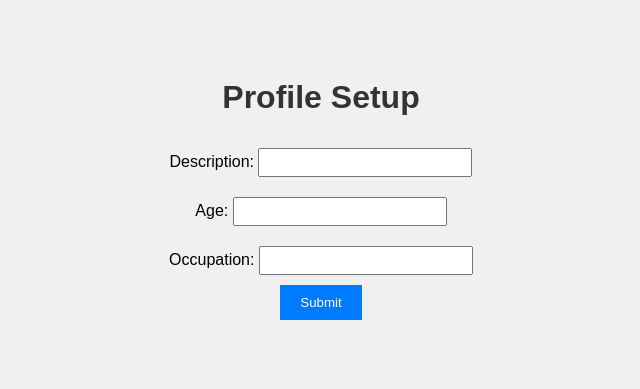
After one commit to Dyddxd/Simple-App, a FastAPI app: template templates/profile.html in a window 1280 px wide. The commit adds this page. Shown: the top 389 px of the page, without its empty margins (319-959 px from the left). Run offline with FastAPI, Linux system fonts and the light colour scheme; the template is opened without the code that fills it, so the values that code supplies are empty.

Commit message:
Add connectivity with the database. Add additional logic and html page for user profile.

```diff
--- a/main.py
+++ b/main.py
@@ -7,13 +7,18 @@ from passlib.context import CryptContext
 from starlette.middleware.sessions import SessionMiddleware
 import os
 from dotenv import load_dotenv
+import mysql.connector
+from mysql.connector import Error
 
 app = FastAPI()
 
 # Secret key for session management
 load_dotenv()
 SECRET_KEY = os.getenv("SECRET_KEY")
-print(SECRET_KEY)
+DB_HOST = os.getenv("DB_HOST")
+DB_USER = os.getenv("DB_USER")
+DB_PASSWORD = os.getenv("DB_PASSWORD")
+DB_NAME = os.getenv("DB_NAME")
 app.add_middleware(SessionMiddleware, secret_key=SECRET_KEY)
 
 # Password hashing context
@@ -22,8 +27,13 @@ pwd_context = CryptContext(schemes=["bcrypt"], deprecated="auto")
 # Session serializer
 serializer = URLSafeSerializer(SECRET_KEY)
 
-# Dummy user database
-fake_db = {}
+# MySQL connection details
+db_config = {
+    'host': DB_HOST,
+    'user': DB_USER,
+    'password': DB_PASSWORD,
+    'database': DB_NAME
+}
 
 # Mount static files
 app.mount("/static", StaticFiles(directory="static"), name="static")
@@ -31,50 +41,115 @@ app.mount("/static", StaticFiles(directory="static"), name="static")
 # Set up Jinja2 templates
 templates = Jinja2Templates(directory="templates")
 
-
 # Helper function for password hashing
 def hash_password(password: str):
     return pwd_context.hash(password)
-
 
 # Helper function for verifying passwords
 def verify_password(plain_password, hashed_password):
     return pwd_context.verify(plain_password, hashed_password)
 
+# Helper function to get a database connection
+def get_db_connection():
+    try:
+        connection = mysql.connector.connect(**db_config)
+        if connection.is_connected():
+            return connection
+    except Error as e:
+        print(f"Error: {e}")
+        return None
 
 # Register route
 @app.get("/register")
 async def register_form(request: Request):
     return templates.TemplateResponse("register.html", {"request": request})
 
-
 @app.post("/register")
 async def register_user(request: Request, username: str = Form(...), password: str = Form(...)):
-    if username in fake_db:
-        return templates.TemplateResponse("register.html", {"request": request, "error": "Username already exists."})
+    connection = get_db_connection()
+    if connection:
+        cursor = connection.cursor()
+        cursor.execute("SELECT * FROM users WHERE username = %s", (username,))
+        if cursor.fetchone():
+            connection.close()
+            return templates.TemplateResponse("register.html", {"request": request, "error": "Username already exists."})
 
-    hashed_password = hash_password(password)
-    fake_db[username] = hashed_password
-    return RedirectResponse(url="/login", status_code=302)
-
+        hashed_password = hash_password(password)
+        cursor.execute("INSERT INTO users (username, password_hash) VALUES (%s, %s)", (username, hashed_password))
+        connection.commit()
+        connection.close()
+        return RedirectResponse(url="/login", status_code=302)
+    return templates.TemplateResponse("register.html", {"request": request, "error": "Database connection failed."})
 
 # Login route
 @app.get("/login")
 async def login_form(request: Request):
     return templates.TemplateResponse("login.html", {"request": request})
 
-
 @app.post("/login")
 async def login_user(request: Request, username: str = Form(...), password: str = Form(...)):
-    user = fake_db.get(username)
+    connection = get_db_connection()
+    if connection:
+        cursor = connection.cursor(dictionary=True)
+        cursor.execute("SELECT * FROM users WHERE username = %s", (username,))
+        user = cursor.fetchone()
+        connection.close()
 
-    if not user or not verify_password(password, user):
-        return templates.TemplateResponse("login.html", {"request": request, "error": "Invalid credentials."})
+        if not user or not verify_password(password, user["password_hash"]):
+            return templates.TemplateResponse("login.html", {"request": request, "error": "Invalid credentials."})
 
-    # Store session data
-    request.session["user"] = serializer.dumps(username)
-    return RedirectResponse(url="/home", status_code=302)
+        # Store session data
+        request.session["user"] = serializer.dumps(username)
 
+        # Redirect to profile setup if profile is incomplete
+        if not user.get("description"):
+            return RedirectResponse(url="/profile", status_code=302)
+
+        return RedirectResponse(url="/home", status_code=302)
+    return templates.TemplateResponse("login.html", {"request": request, "error": "Database connection failed."})
+
+# Profile setup route
+@app.get("/profile")
+async def profile_form(request: Request):
+    user = request.session.get("user")
+    if user:
+        return templates.TemplateResponse("profile.html", {"request": request})
+    return RedirectResponse(url="/login")
+
+@app.post("/profile")
+async def profile_setup(request: Request, description: str = Form(...), age: int = Form(...), occupation: str = Form(...)):
+    user = request.session.get("user")
+    if user:
+        username = serializer.loads(user)
+        connection = get_db_connection()
+        if connection:
+            cursor = connection.cursor()
+            cursor.execute("""
+                UPDATE users
+                SET description = %s, age = %s, occupation = %s
+                WHERE username = %s
+            """, (description, age, occupation, username))
+            connection.commit()
+            connection.close()
+            return RedirectResponse(url="/home", status_code=302)
+        return RedirectResponse(url="/profile", status_code=302, headers={"error": "Database connection failed."})
+    return RedirectResponse(url="/login")
+
+# Home route
+@app.get("/home")
+async def home(request: Request):
+    user = request.session.get("user")
+    if user:
+        username = serializer.loads(user)
+        connection = get_db_connection()
+        if connection:
+            cursor = connection.cursor(dictionary=True)
+            cursor.execute("SELECT * FROM users WHERE username = %s", (username,))
+            profile = cursor.fetchone()
+            connection.close()
+            return templates.TemplateResponse("home.html", {"request": request, "username": username, "profile": profile})
+        return RedirectResponse(url="/home", status_code=302, headers={"error": "Database connection failed."})
+    return RedirectResponse(url="/login")
 
 # Logout route
 @app.get("/logout")
@@ -82,22 +157,18 @@ async def logout(request: Request):
     request.session.pop("user", None)
     return RedirectResponse(url="/", status_code=302)
 
-
-# Home route
-@app.get("/home")
-async def home(request: Request):
-    user = request.session.get("user")
-    if user:
-        username = serializer.loads(user)
-        return templates.TemplateResponse("home.html", {"request": request, "username": username})
-    return RedirectResponse(url="/login")
-
-
 # Root route
 @app.get("/")
 async def root(request: Request):
     user = request.session.get("user")
     if user:
         username = serializer.loads(user)
-        return templates.TemplateResponse("home.html", {"request": request, "username": username})
+        connection = get_db_connection()
+        if connection:
+            cursor = connection.cursor(dictionary=True)
+            cursor.execute("SELECT * FROM users WHERE username = %s", (username,))
+            profile = cursor.fetchone()
+            connection.close()
+            return templates.TemplateResponse("home.html", {"request": request, "username": username, "profile": profile})
+        return templates.TemplateResponse("home.html", {"request": request, "username": username, "error": "Database connection failed."})
     return templates.TemplateResponse("home.html", {"request": request})
--- /dev/null
+++ b/templates/profile.html
@@ -0,0 +1,24 @@
+<!DOCTYPE html>
+<html lang="en">
+<head>
+    <meta charset="UTF-8">
+    <meta name="viewport" content="width=device-width, initial-scale=1.0">
+    <title>Profile Setup</title>
+    <link rel="stylesheet" href="/static/styles.css">
+</head>
+<body>
+    <h1>Profile Setup</h1>
+    <form method="post" action="/profile">
+        <label for="description">Description:</label>
+        <input type="text" id="description" name="description" required><br>
+
+        <label for="age">Age:</label>
+        <input type="number" id="age" name="age" required><br>
+
+        <label for="occupation">Occupation:</label>
+        <input type="text" id="occupation" name="occupation" required><br>
+
+        <button type="submit">Submit</button>
+    </form>
+</body>
+</html>
```
Also changed, not shown: templates/home.html (+13 -0 lines).
